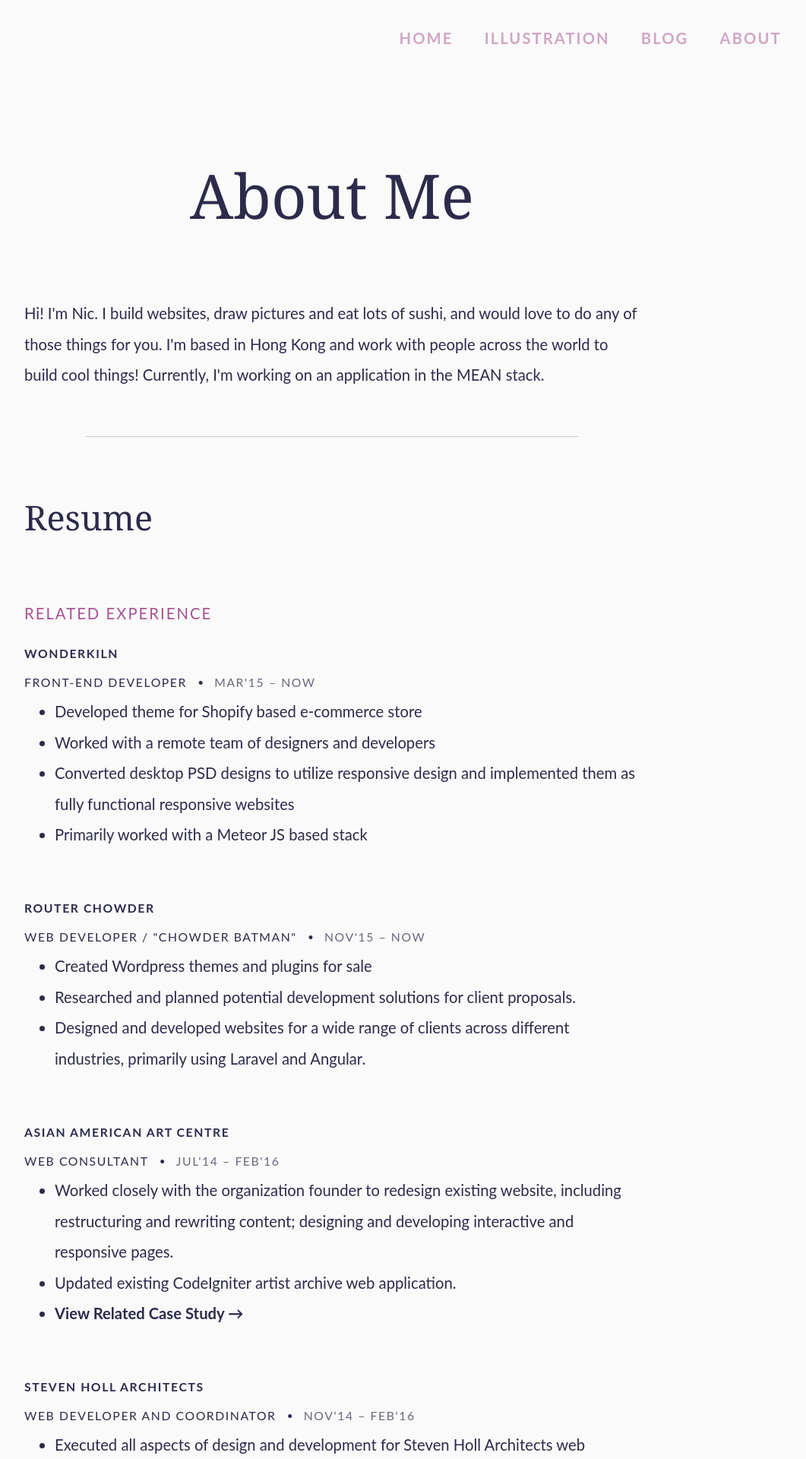
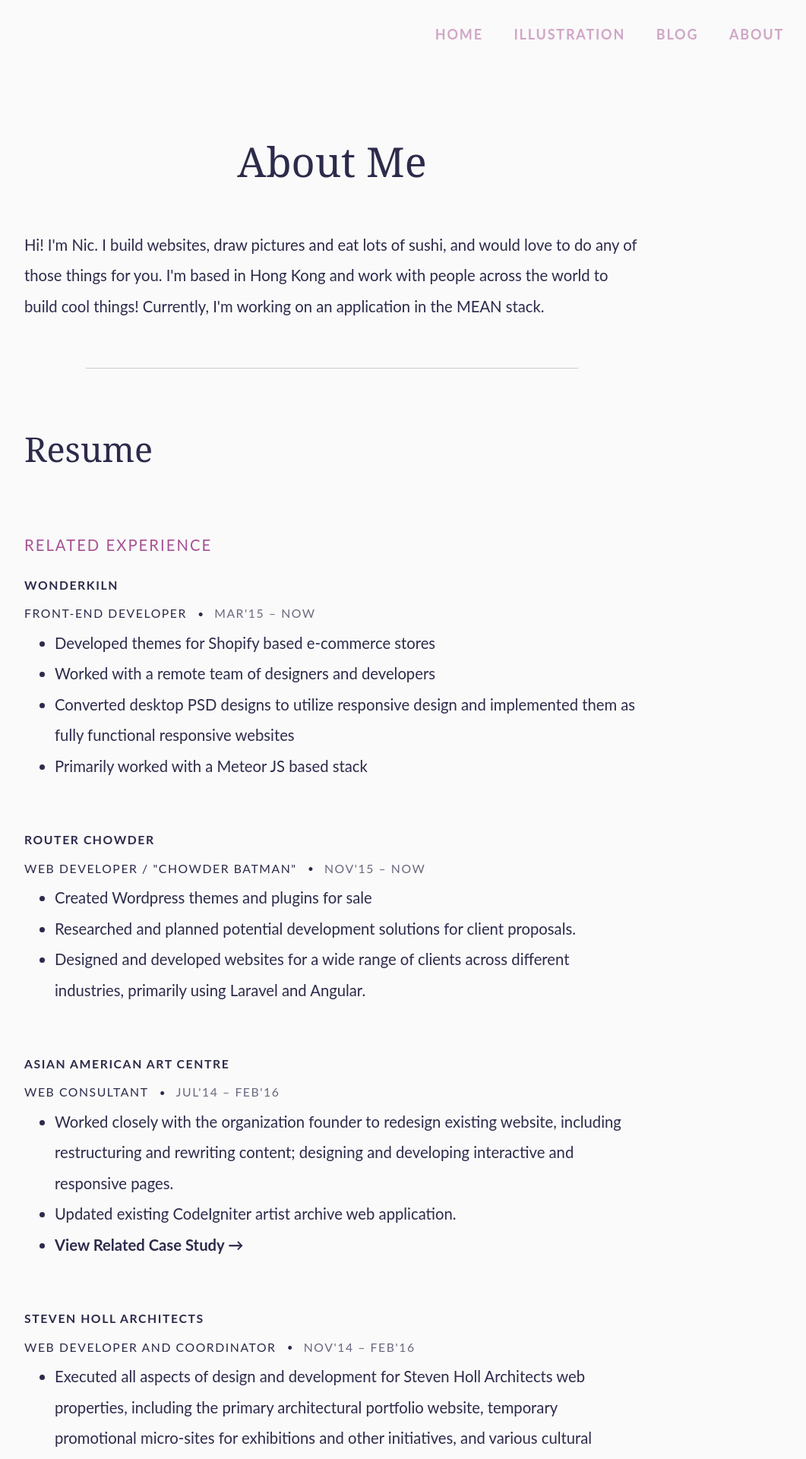
Before and after one commit to nchan0154/nicchan.me-legacy, a Jekyll site: the page built from about.html, in a window 1280 px wide. Shown: the top 1920 px of the page at 76% size, without its empty margins (203-1264 px from the left). Built offline with Jekyll 4.4.1, drawn with Linux system fonts in a browser that asks for light colours; some web fonts are replaced.

```diff
--- a/_src/scss/partials/projects.scss
+++ b/_src/scss/partials/projects.scss
@@ -1,6 +1,7 @@
 .projects-hero__wrapper {
     padding-top: $large-margin;
     position: relative;
+    min-height: 30%;
 }
 
 .projects-hero__overlay {
--- a/_src/scss/style.scss
+++ b/_src/scss/style.scss
@@ -184,7 +184,7 @@ hr {
 @media #{$large} {
 
     h1 {
-        font-size: 400%;
+        font-size: 3rem;
     }
 }
 
--- a/about.html
+++ b/about.html
@@ -8,7 +8,7 @@ experience:
     title: Front-end Developer
     link:
     description:
-        - li: Developed theme for Shopify based e-commerce store
+        - li: Developed themes for Shopify based e-commerce stores
         - li: Worked with a remote team of designers and developers
         - li: Converted desktop PSD designs to utilize responsive design and implemented them as fully functional responsive websites
         - li: Primarily worked with a Meteor JS based stack
--- a/index.html
+++ b/index.html
@@ -6,7 +6,11 @@ permalink: /
 <header class="hero__wrapper">
     <img class="hero__img" src="/img/main-2.png" alt="Self Portrait of Nic Chan">
     <img class="hero__overlay" src="/img/main-overlay.png">
-    <div class="hero__description-wrapper"><h2 class="hero__description">Nic Chan is a Hong Kong based web developer and&nbsp;designer.</h2></div>
+    <div class="hero__description-wrapper">
+        <div class="hero__description-container">
+            <h2 class="hero__description">Nic Chan is a Hong Kong based web developer and&nbsp;designer.</h2>
+        </div>
+    </div>
 </header>
 
 <main id="page">
```
Also changed, not shown: _src/scss/partials/hero.scss (+43 -6 lines), _src/scss/partials/portfolio.scss (+12 -1 lines), _src/scss/partials/topbar.scss (+6 -1 lines), _src/scss/partials/transitions.scss (+22 -0 lines), css/all.min.css.
